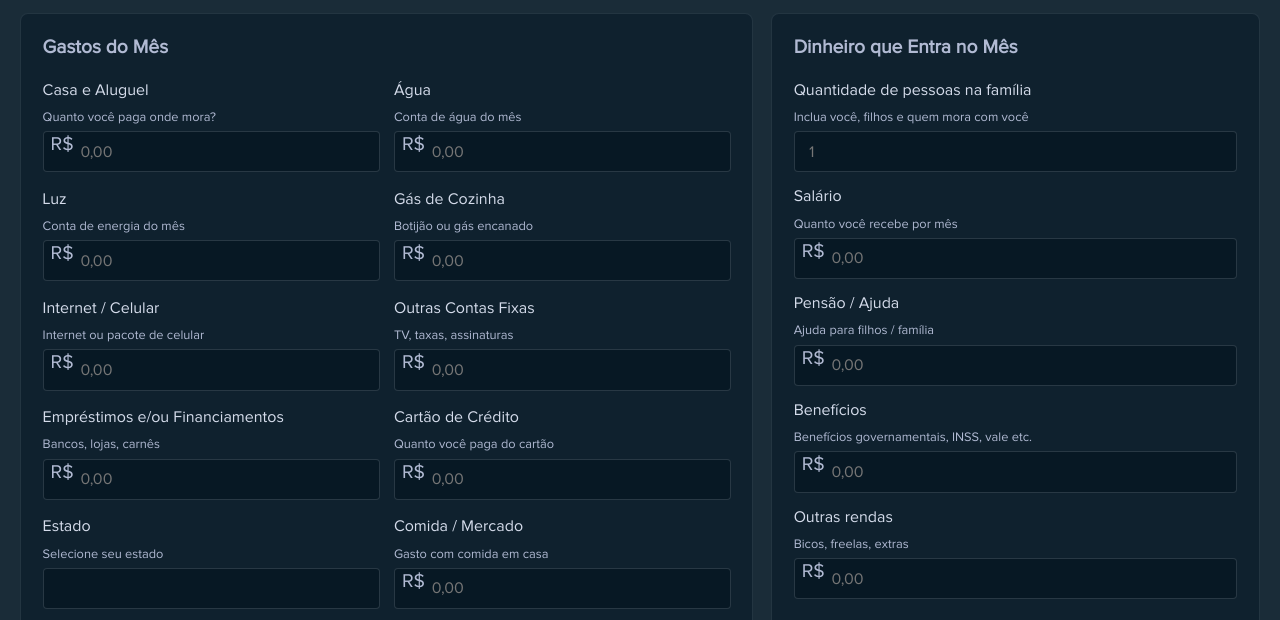
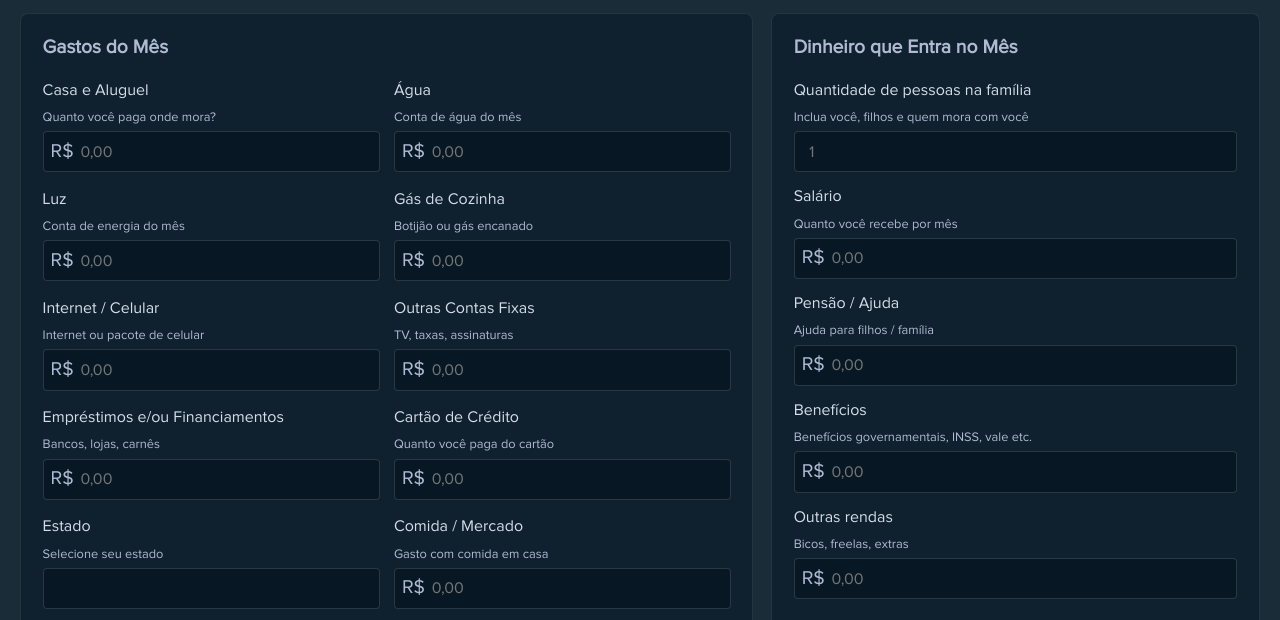
Before and after one commit to victorgodoka/calculadora-financeira, a plain HTML site: page index.html in a window 1280 px wide. Shown: the part 125-745 px from the top of the page. Drawn offline with Linux system fonts and the light colour scheme.

Commit message:
fix: adjust currency symbol vertical positioning in form fields
Adjust the top position of the R$ currency symbol across all breakpoints to better align with input fields:
- Default view: 2.95rem → 3.25rem
- Tablet view: 3.15rem → 3.55rem
- Desktop view: 3.35rem → 3.75rem

```diff
--- a/styles.css
+++ b/styles.css
@@ -169,7 +169,7 @@ body {
 .form__field--currency::before {
   content: "R$";
   position: absolute;
-  top: 2.95rem;
+  top: 3.25rem;
   left: .5rem;
   font-size: 1.2rem;
   color: var(--grey-200);
@@ -392,7 +392,7 @@ iconify-icon {
   }
 
   .form__field--currency::before {
-    top: 3.15rem;
+    top: 3.55rem;
   }
 
   .form--expenses .form__grid {
@@ -486,7 +486,7 @@ iconify-icon {
   }
 
   .form__field--currency::before {
-    top: 3.35rem;
+    top: 3.75rem;
   }
 
   .form--expenses .form__grid {
```
